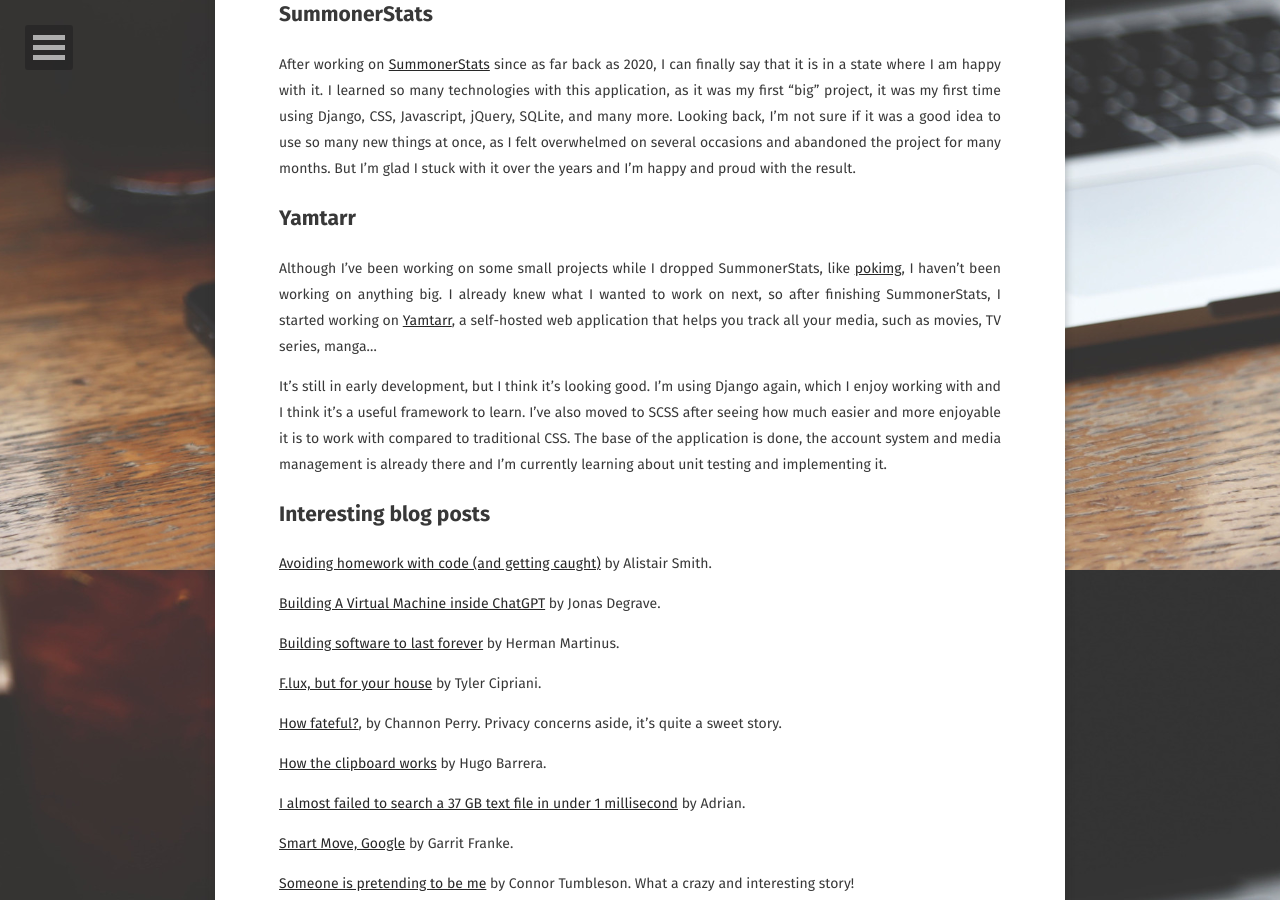
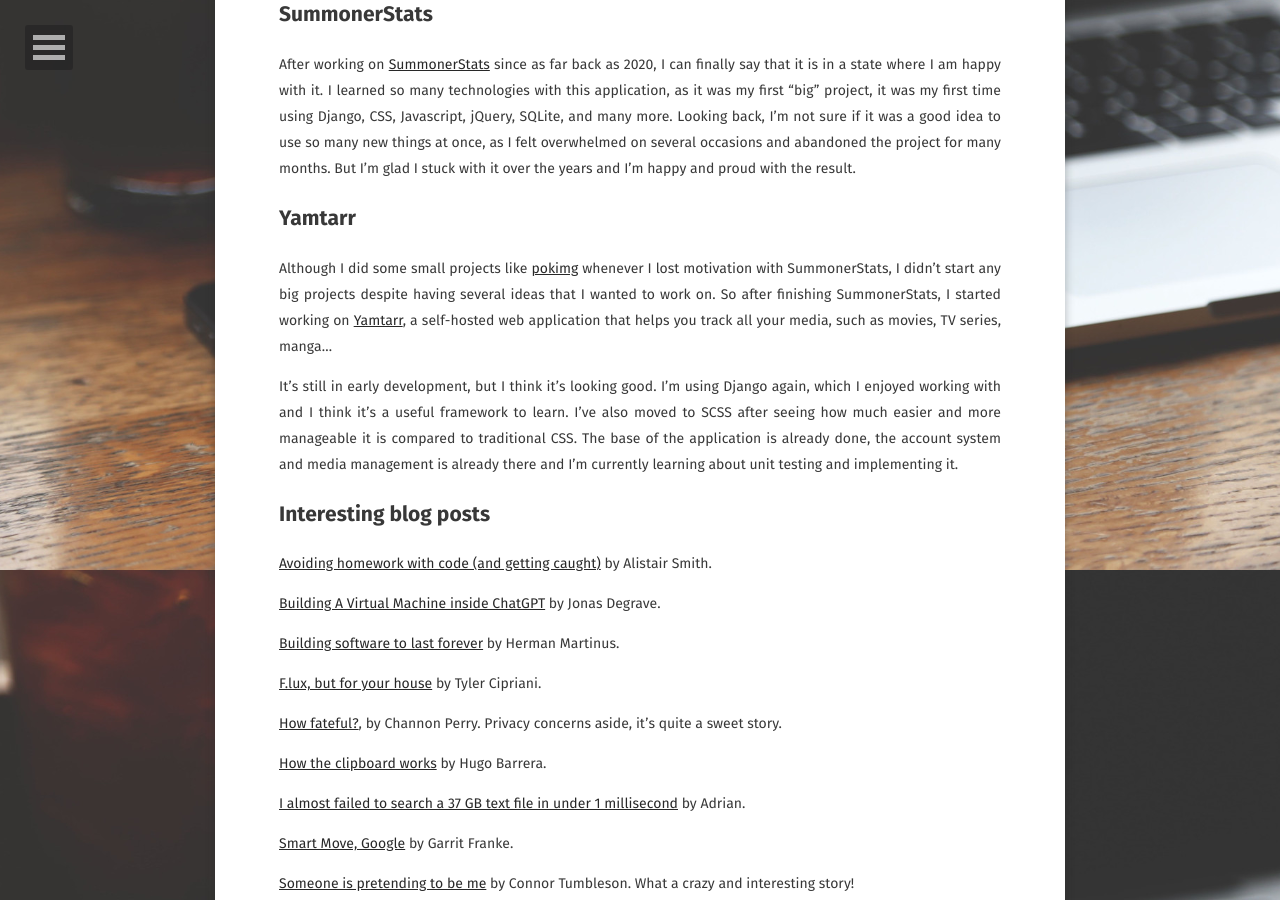
Before and after one commit to FuzzyGrim/blog, a Jekyll site: the page built from _posts/seasons/2022-12-21-autumn-2022.md, in a window 1280 px wide and 900 px high, scrolled down 330 px. Built offline with Jekyll 4.4.1, drawn with Linux system fonts in a browser that asks for light colours; some web fonts are replaced.

Commit message:
rephrase post

```diff
--- a/_posts/seasons/2022-12-21-autumn-2022.md
+++ b/_posts/seasons/2022-12-21-autumn-2022.md
@@ -12,9 +12,9 @@ After working on [SummonerStats](https://github.com/FuzzyGrim/SummonerStats) sin
 
 ## Yamtarr
 
-Although I've been working on some small projects while I dropped SummonerStats, like [pokimg](https://github.com/FuzzyGrim/pokimg), I haven't been working on anything big. I already knew what I wanted to work on next, so after finishing SummonerStats, I started working on [Yamtarr](https://github.com/FuzzyGrim/Yamtarr), a self-hosted web application that helps you track all your media, such as movies, TV series, manga...
+Although I did some small projects like [pokimg](https://github.com/FuzzyGrim/pokimg) whenever I lost motivation with SummonerStats, I didn't start any big projects despite having several ideas that I wanted to work on. So after finishing SummonerStats, I started working on [Yamtarr](https://github.com/FuzzyGrim/Yamtarr), a self-hosted web application that helps you track all your media, such as movies, TV series, manga...
 
-It's still in early development, but I think it's looking good. I'm using Django again, which I enjoy working with and I think it's a useful framework to learn. I've also moved to SCSS after seeing how much easier and more enjoyable it is to work with compared to traditional CSS. The base of the application is done, the account system and media management is already there and I'm currently learning about unit testing and implementing it.
+It's still in early development, but I think it's looking good. I'm using Django again, which I enjoyed working with and I think it's a useful framework to learn. I've also moved to SCSS after seeing how much easier and more manageable it is compared to traditional CSS. The base of the application is already done, the account system and media management is already there and I'm currently learning about unit testing and implementing it.
 
 ## Interesting blog posts
 [Avoiding homework with code (and getting caught)](https://alistair.blog/mochip) by Alistair Smith.
```
